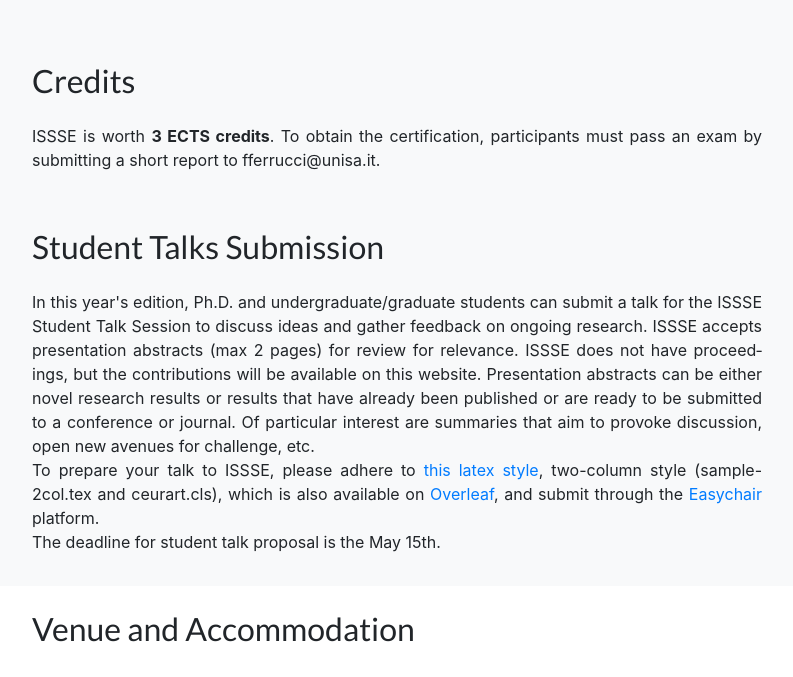
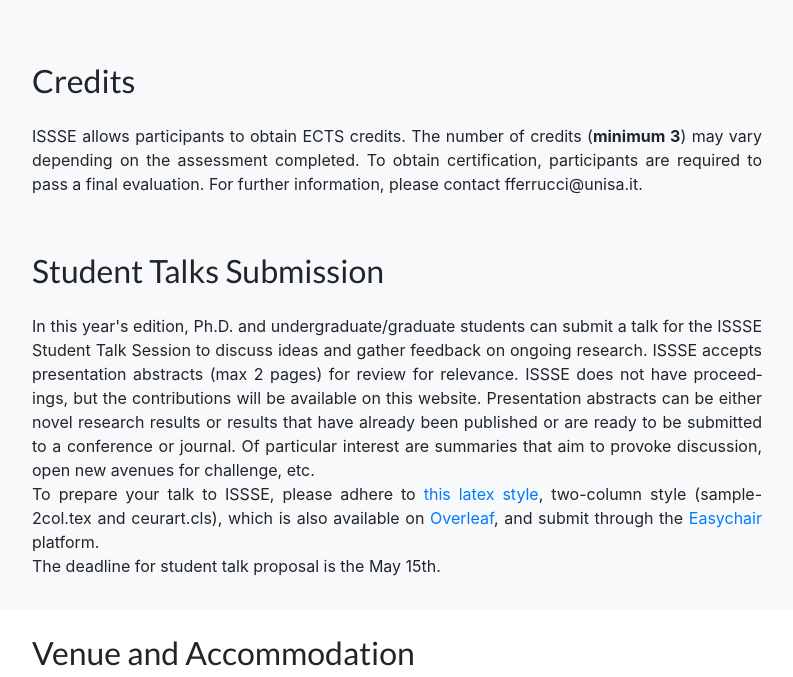
Before and after one commit to SeSaLabUnisa/ISSSE-2026, a website with bundled scripts: page index.html in a window 1280 px wide. Shown: the part 2500-3177 px from the top of the page, without its empty margins (243-1036 px from the left). Built offline with nearby package versions, Linux system fonts and the light colour scheme.

Commit message:
Added new "Credits" section.

```diff
--- a/index.html
+++ b/index.html
@@ -606,7 +606,9 @@ Her research focuses on the automatic generation and evaluation of test oracles,
               <div class="col-lg-8 mx-auto my-4">
                   <h2 class="section-heading">Credits</h2>
                   <p class="mt-4 mb-2 text-justify">
-                      ISSSE is worth <b>3 ECTS credits</b>. To obtain the certification, participants must pass an exam by submitting a short report to fferrucci@unisa.it.
+                      ISSSE allows participants to obtain ECTS credits. The number of credits (<b>minimum 3</b>) may vary depending on the assessment completed.
+To obtain certification, participants are required to pass a final evaluation.
+For further information, please contact fferrucci@unisa.it.
                   </p>
               </div>
           </div>
```
